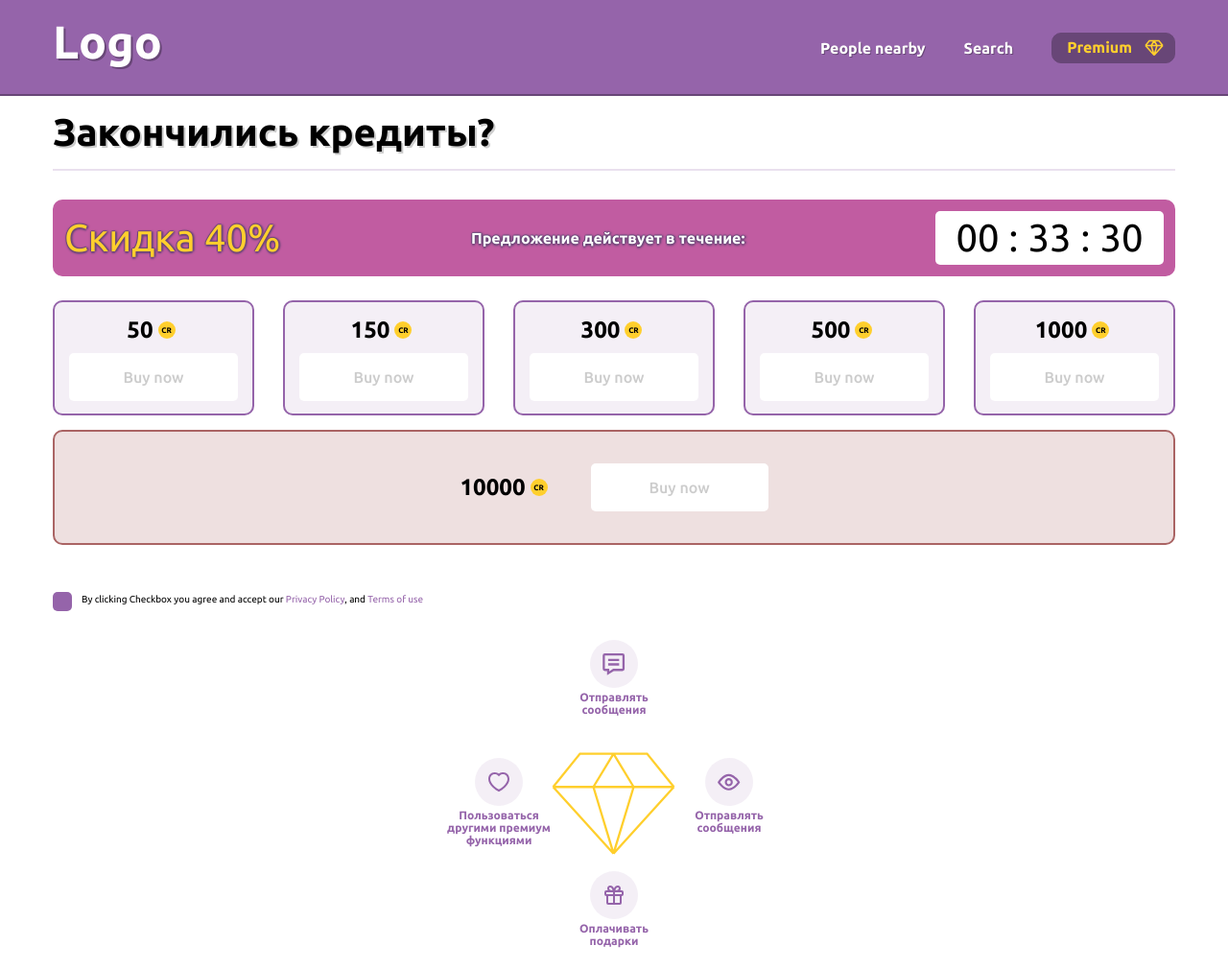
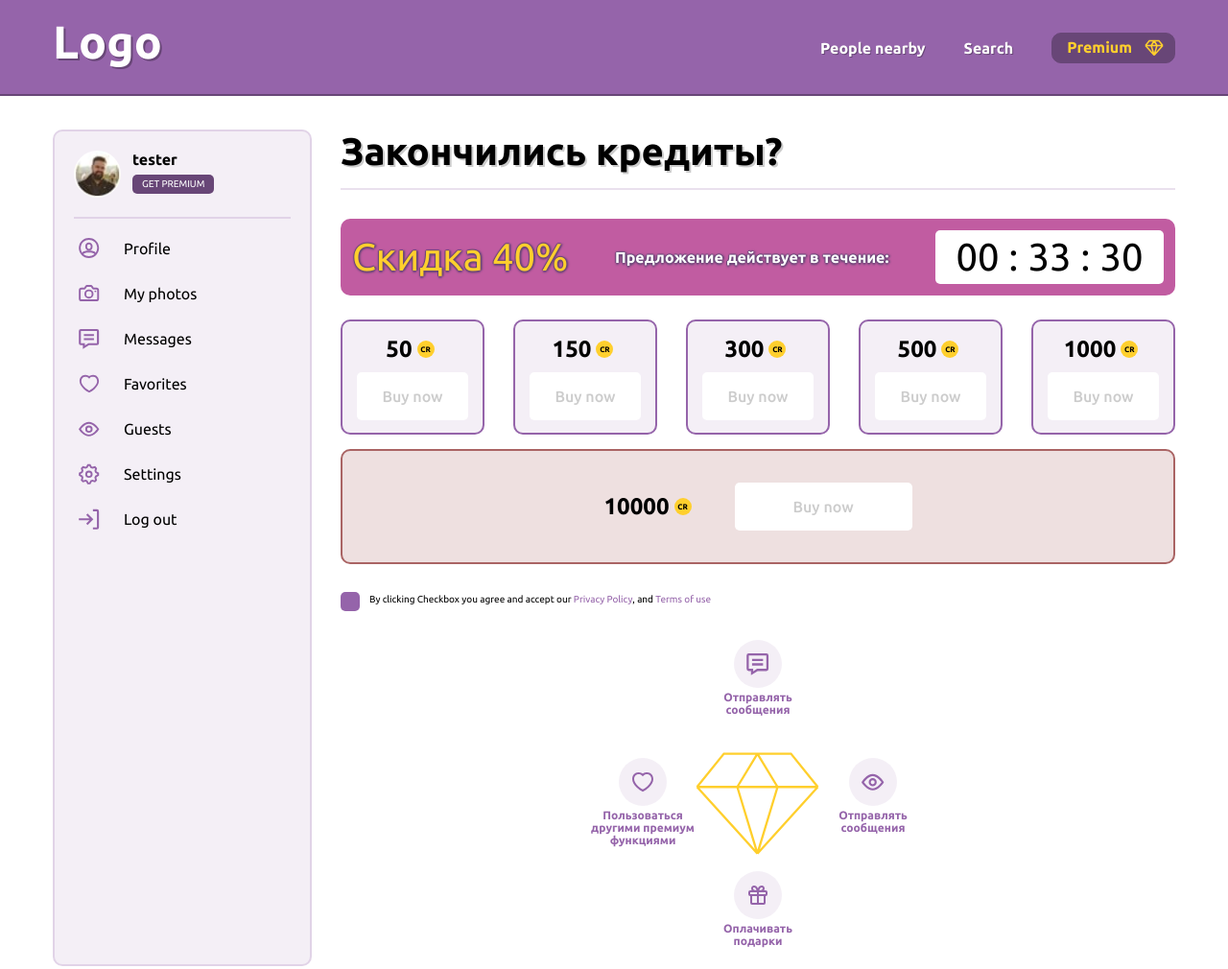
Before and after one commit to vmnekrasovv/julia, a plain HTML site: page app/index.html in a window 1280 px wide. Shown: the whole page at 96% size. Drawn offline with Linux system fonts and the light colour scheme.

Commit message:
sidebar adaptive + куча мелких правок

```diff
--- a/app/index.html
+++ b/app/index.html
@@ -42,6 +42,41 @@
 
 		</div>
 	</header> <!-- /header-->
+
+	<main class="main-content">
+
+		<div class="container">
+
+			<div class="main-content__left">
+
+				<div class="sidebar">
+
+					<div class="sidebar-top">
+						<img src="images/dest/user_pic.jpg" alt="" class="sidebar__user-pic">
+						<div class="sidebar__user-info">
+							<span class="sidebar__user-name">tester</span>
+							<span class="sidebar__premium">get premium</span>
+						</div>
+					</div>
+
+					<div class="sidebar-menu">
+						<a href="#" class="sidebar-menu__item item-profile">Profile</a>
+						<a href="#" class="sidebar-menu__item item-photos">My photos</a>
+						<a href="#" class="sidebar-menu__item item-messages">Messages</a>
+						<a href="#" class="sidebar-menu__item item-favorites">Favorites</a>
+						<a href="#" class="sidebar-menu__item item-guests">Guests</a>
+						<a href="#" class="sidebar-menu__item item-settings">Settings</a>
+						<a href="#" class="sidebar-menu__item item-logout">Log out</a>
+
+					</div>
+				</div>
+
+			</div> <!-- /main-content__left -->
+
+
+		<!-- main-content__right -->
+
+			<div class="main-content__right">
 
 				<section class="section-offer">
 
@@ -167,5 +202,12 @@
 
 				</section> <!-- /section-premium -->
 
+			</div> <!-- /main-content__right -->
+
+		</div> <!-- /container -->
+
+
+	</main> <!-- /main-content-->
+
 </body>
 </html>
--- a/app/js/app.js
+++ b/app/js/app.js
@@ -16,7 +16,7 @@
 			mobileFirst: true,
 			responsive: [
 			   {
-			      breakpoint: 376,
+			      breakpoint: 375,
 			      settings: {
 			      	slidesToShow: 2,
 					slidesToScroll: 2,
--- a/app/scss/_header.scss
+++ b/app/scss/_header.scss
@@ -27,6 +27,11 @@
 		font-weight: bold;
 		margin-top: -12px;
 		text-shadow: 2px 2px var(--color-violet);
+		transition: .2s color;
+
+		&:hover {
+			color: var(--color-yellow);
+		}
 
 		@media (min-width: 768px) {
 			display: block;
@@ -35,7 +40,7 @@
 
 	.header-menu {
 		width: 100%;
-		height: 100vh;
+		height: calc(100vh - 50px);
 		padding-bottom: 10vh;
 		position: absolute;
 		z-index: 3;
--- a/app/scss/_section_offer.scss
+++ b/app/scss/_section_offer.scss
@@ -1,4 +1,8 @@
 .section-offer {
+
+	.container {
+		padding: 0;
+	}
 
 	.timer {
 
@@ -69,7 +73,7 @@
 	}
 
 	.offer {
-		margin-bottom: 34px;
+		margin-bottom: 14px;
 
 		@media (min-width: 1200px) {
 			display: flex;
@@ -102,7 +106,16 @@
 			border: 2px solid var(--color-violet-light);
 			color: #000;
 			background: var(--color-violet-light);
-			transition: .2s background;
+			transition: .2s;
+
+			&:hover {
+
+				.offer__button {
+					background: var(--color-yellow);
+					color: #000;
+				}
+
+			}
 
 			@media (min-width: 376px) {
 				height: 120px;
--- a/app/scss/_section_premium.scss
+++ b/app/scss/_section_premium.scss
@@ -1,11 +1,12 @@
 .section-premium {
 
 	.container {
+		padding: 0;
+
 		@media (min-width: 576px) {
 			width: 350px;
 			height: 340px;
 			position: relative;
-			padding: 0;
 		}
 	}
 
--- /dev/null
+++ b/app/scss/_sidebar.scss
@@ -0,0 +1,114 @@
+.sidebar {
+
+	position: relative;
+	z-index: 2;
+
+	&-top {
+		display: flex;
+		justify-content: center;
+		gap: 12px;
+		padding-bottom: 20px;
+		margin-bottom: 20px;
+		border-bottom: 2px solid rgba(149, 100, 170, 0.2);
+
+		@media (min-width: 990px) {
+			justify-content: flex-start;
+		}
+	}
+
+	&__user-pic {
+		width: 30px;
+		height: 30px;
+		border-radius: 100%;
+
+		@media (min-width: 990px) {
+			width: 49px;
+			height: 49px;
+		}
+	}
+
+	&__user-info {
+		flex-direction: column;
+		gap: 7px;
+
+		display: none;
+
+		@media (min-width: 990px) {
+			display: flex;
+		}
+	}
+
+	&__user-name {
+		font-weight: bold;
+	}
+
+	&__premium {
+		padding: 4px 10px 5px;
+		font-size: 10px;
+		color: #fff;
+		text-transform: uppercase;
+		border-radius: 5px;
+		background: var(--color-violet);
+	}
+
+	&-menu {
+		display: flex;
+		gap: 25px;
+		flex-wrap: wrap;
+		justify-content: center;
+
+		@media (min-width: 990px) {
+			justify-content: center;
+		}
+
+		&__item {
+			display: flex;
+			align-items: center;
+
+			width: 100%;
+			height: 22px;
+			color: #000;
+
+			background-size: 22px;
+			background-repeat: no-repeat;
+			background-position: center;
+
+			font-size: 0px;
+
+			transition: .2s color;
+
+			&:hover {
+				color: var(--color-pink);
+			}
+
+			&.item-profile {
+				background-image: url('../images/dest/icons/profile.svg');
+			}
+
+			&.item-photos {
+				background-image: url('../images/dest/icons/photo.svg');
+			}
+			&.item-messages {
+				background-image: url('../images/dest/icons/messages.svg');
+			}
+			&.item-favorites {
+				background-image: url('../images/dest/icons/heart.svg');
+			}
+			&.item-guests {
+				background-image: url('../images/dest/icons/eye.svg');
+			}
+			&.item-settings {
+				background-image: url('../images/dest/icons/settings.svg');
+			}
+			&.item-logout {
+				background-image: url('../images/dest/icons/log_out.svg');
+			}
+
+			@media (min-width: 990px) {
+				padding-left: 52px;
+				font-size: var(--text-size-xl);
+				background-position: 5px;
+			}
+		}
+	}
+}
--- a/app/scss/app.scss
+++ b/app/scss/app.scss
@@ -78,6 +78,36 @@ body.lock {
 	}
 }
 
+body {
+
+	@media (min-width: 1600px) {
+
+		&::before {
+			display: block;
+			content: '';
+			position: absolute;
+			z-index: 1;
+			top: 250px;
+			left: 27px;
+			width: 639px;
+			height: 638px;
+			background: url('../images/dest/pattern_left.png') no-repeat;
+		}
+
+		&::after {
+			display: block;
+			content: '';
+			position: absolute;
+			z-index: 1;
+			top: 160px;
+			right: 0px;
+			width: 607px;
+			height: 803px;
+			background: url('../images/dest/pattern_right.png') no-repeat;
+		}
+	}
+}
+
 .container {
 	max-width: calc(1170px + (var(--gap-m) * 2));
 	margin: 0 auto;
@@ -85,7 +115,7 @@ body.lock {
 }
 
 h1 {
-	font-size: var(--title-size-s);
+	font-size: 18px;
 	font-weight: bold;
 	padding-bottom: 15px;
 	border-bottom: 2px solid rgba(149, 100, 170, .2);
@@ -104,9 +134,62 @@ a {
 	text-decoration: none;
 }
 
+.main-content {
+
+	position: relative;
+	z-index: 3;
+
+	& > .container {
+		display: flex;
+		gap: 20px;
+		padding: 0 20px 0 5px;
+
+		@media (min-width: 768px) {
+			gap: 30px;
+			padding: var(--gap-m);
+		}
+	}
+
+	&__left {
+		position: relative;
+		z-index: 3;
+		width: 60px;
+		padding: 20px 10px;
+		border-radius: 10px;
+		background: rgba(149, 100, 170, 0.1);
+		border: 2px solid rgba(149, 100, 170, 0.2);
+
+		@media (min-width: 990px) {
+			width: 200px;
+			flex: 0 0 200px;
+			padding: 20px;
+		}
+
+		@media (min-width: 1200px) {
+			width: 270px;
+			flex: 0 0 270px;
+		}
+	}
+
+	&__right {
+
+		width: calc(100% - 80px);
+
+		@media (min-width: 990px) {
+			width: calc(100% - 230px);
+		}
+
+		@media (min-width: 1200px) {
+			width: calc(100% - 300px);
+		}
+	}
+}
+
+
 @import 'burger';
 @import 'header';
 @import 'slick';
+@import 'sidebar';
 @import 'section_offer';
 @import 'section_premium';
 @import 'footer';
```
Also changed, not shown: app/css/app.min.css, app/images/dest/pattern_left.png (added), app/images/dest/pattern_right.png (added), app/images/dest/user_pic.jpg (added), app/js/app.min.js. Lines whose indentation alone changed are shown as unchanged.
